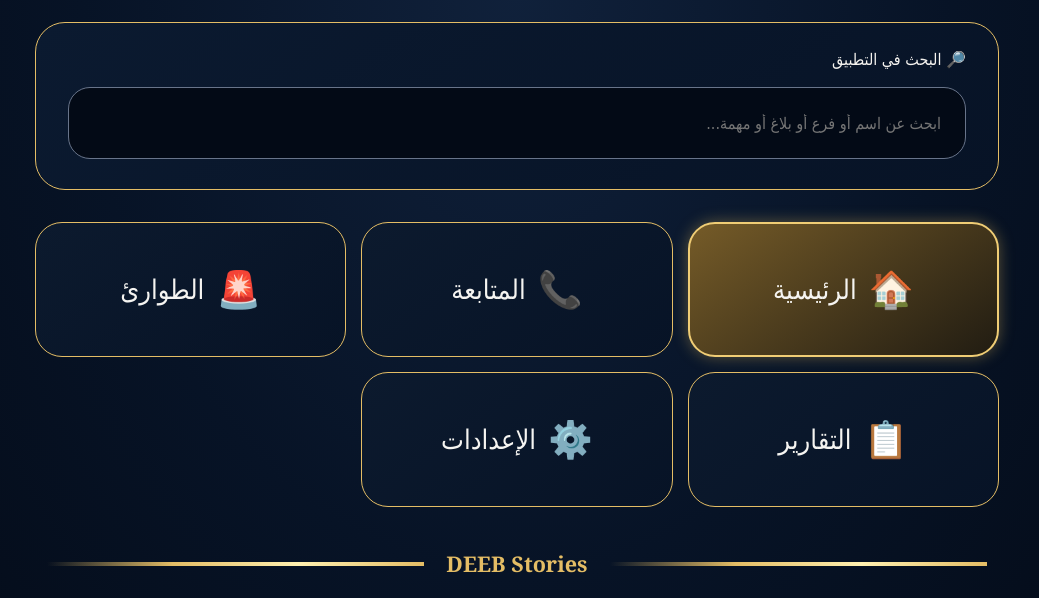
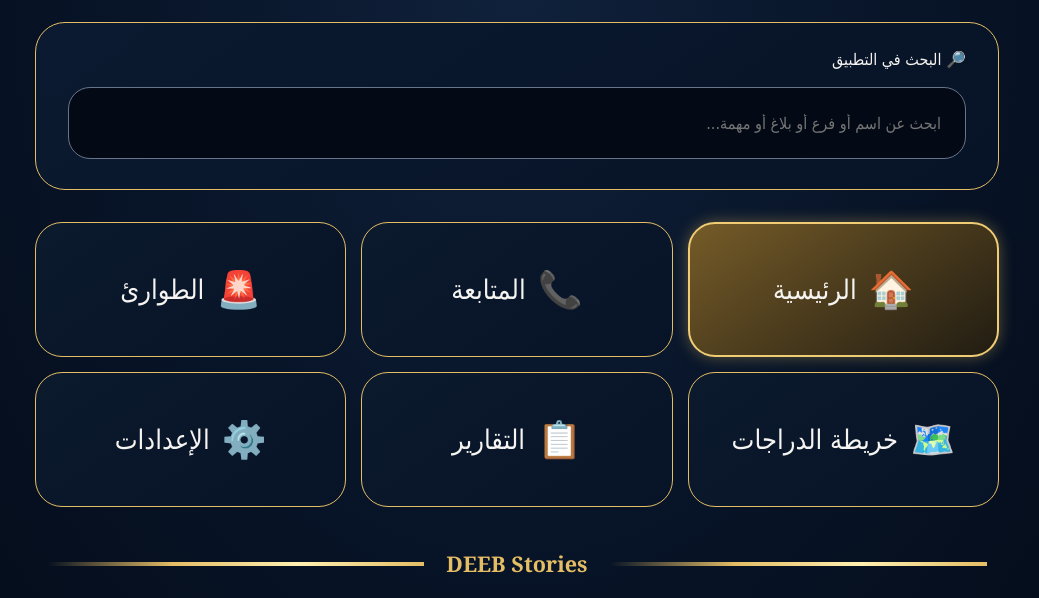
Before and after one commit to walidaldib2/Deebo19, a website with bundled scripts: page index.html in a window 1280 px wide. Both pictures are taken after a click on the button "فتح التطبيق". Shown: the part 163-761 px from the top of the page, without its empty margins (123-1162 px from the left). Built offline with nearby package versions, Linux system fonts and the light colour scheme.

Commit message:
Add DEEB motorcycle route map navigation

```diff
--- a/index.html
+++ b/index.html
@@ -51,6 +51,7 @@
   <button class="tile active" data-page="home"><span>🏠</span><b>الرئيسية</b></button>
   <button class="tile" data-page="follow"><span>📞</span><b>المتابعة</b></button>
   <button class="tile" data-page="emergency"><span>🚨</span><b>الطوارئ</b></button>
+  <button class="tile" data-page="map"><span>🗺️</span><b>خريطة الدراجات</b></button>
   <button class="tile" data-page="reports"><span>📋</span><b>التقارير</b></button>
   <button class="tile" data-page="settings"><span>⚙️</span><b>الإعدادات</b></button>
 </section>
```
